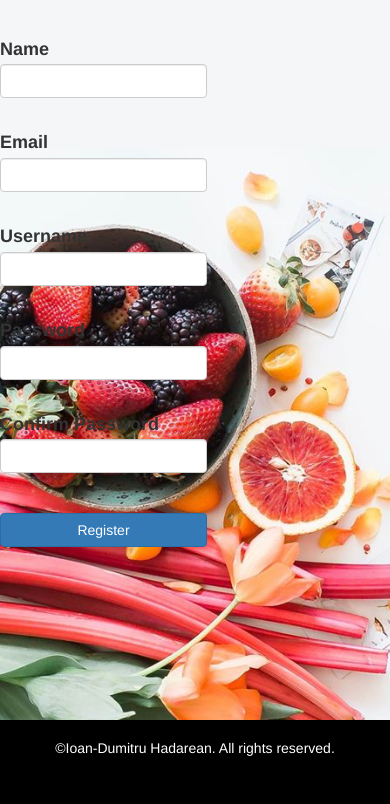
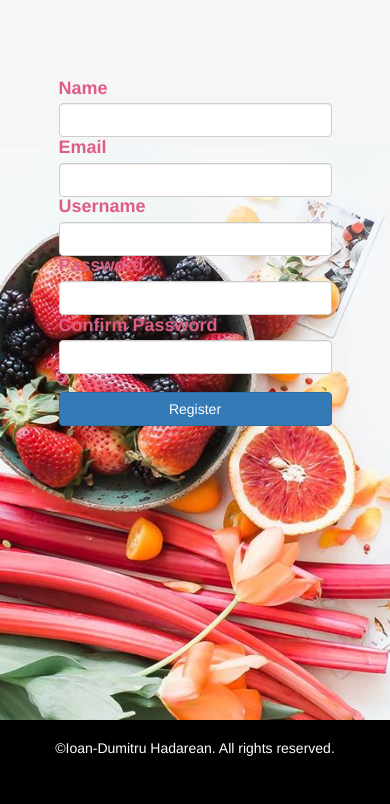
Before and after one commit to IoanHadarean/CookBook-project, a Flask app: page /register in a window 390 px wide. Shown: the part 40-844 px from the top of the page. Run offline with Flask 2, Linux system fonts and the light colour scheme; some libraries are stand-ins or nearby versions.

Commit message:
Added responsive mobile register form

```diff
--- a/static/css/style.css
+++ b/static/css/style.css
@@ -21,9 +21,10 @@
 
  form {
   position: absolute;
-  margin-top: 5vw;
+  margin-top: 15vw;
   z-index: 3;
-  margin-bottom: 40vw;
+  right: 0;
+  margin-bottom: 15vw;
  }
 
 
@@ -73,12 +74,16 @@
  /* -----------------------------------------------Register */
 
  .form-group--responsive {
-  width: 100%;
+  width: 70vw;
+  margin-bottom: -5%;
+  color: #DE5D83;
+  margin-left: 15vw;
+  margin-right: 15vw;
  }
 
  button[type="submit"] {
   width: 100%;
-  margin-top: 15px;
+  margin-top: 10%;
  }
 
  .form-row {
```
